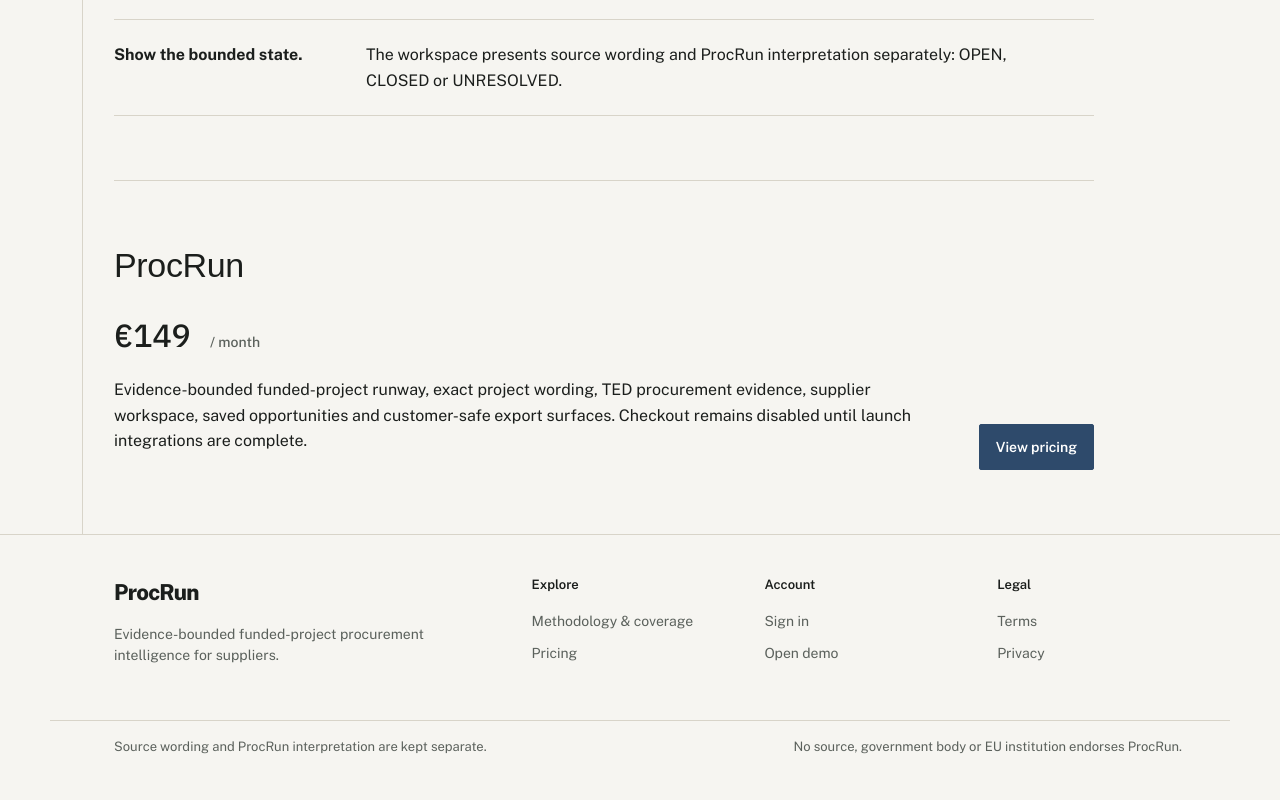
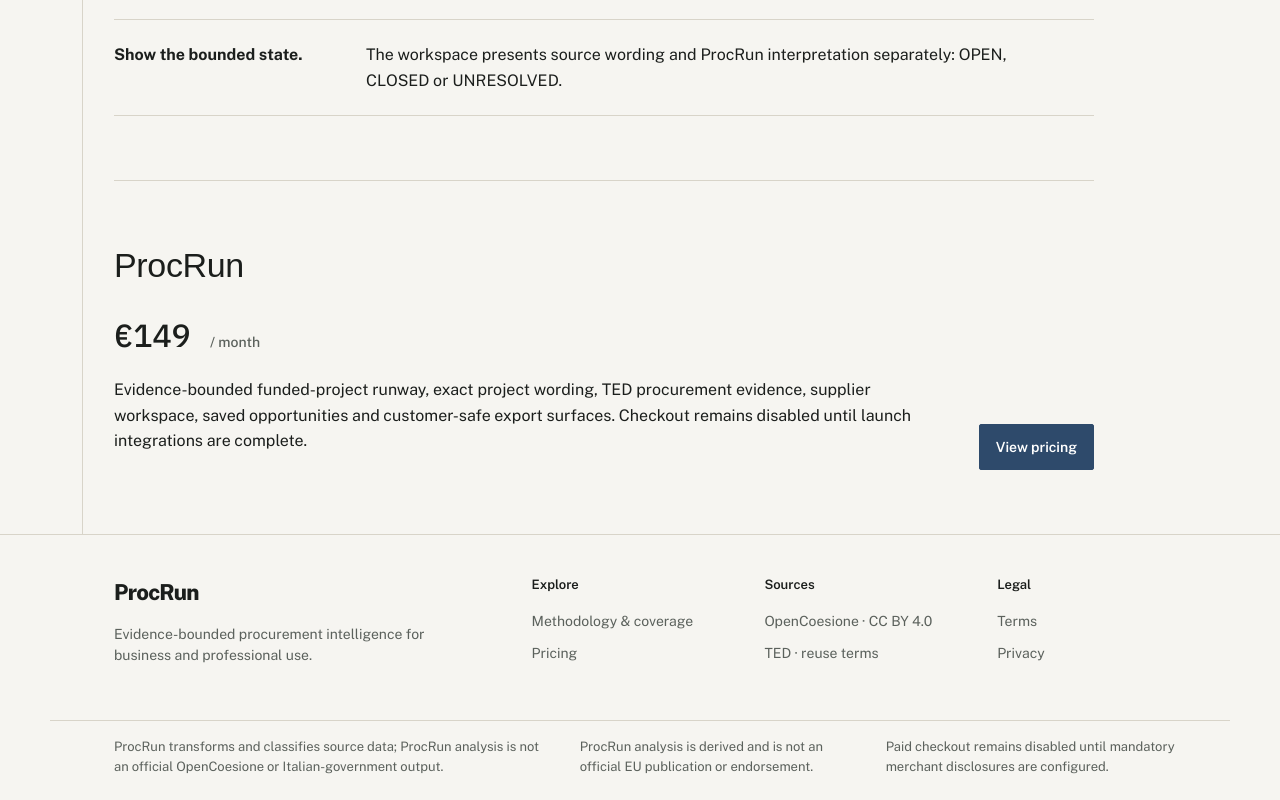
Before and after one commit to martibal/procrun, a Next.js app in the folder web/: page / in a window 1280 px wide. Shown: the part 1991-2791 px from the top of the page. Built offline with nearby package versions, Linux system fonts and the light colour scheme; a web font is replaced by a local one.

Commit message:
Expose source attribution and B2B legal boundary

```diff
--- a/web/components/public-site.tsx
+++ b/web/components/public-site.tsx
@@ -1,4 +1,5 @@
 import Link from "next/link";
+import { OPENCOESIONE_ATTRIBUTION, TED_ATTRIBUTION } from "@/lib/source-attribution";
 
 const publicLinks = [
   ["Methodology", "/methodology"],
@@ -28,7 +29,7 @@
       <div className="public-footer-grid">
         <div>
           <Link href="/" className="brand">ProcRun</Link>
-          <p className="small footer-copy">Evidence-bounded funded-project procurement intelligence for suppliers.</p>
+          <p className="small footer-copy">Evidence-bounded procurement intelligence for business and professional use.</p>
         </div>
         <div>
           <div className="footer-label">Explore</div>
@@ -36,9 +37,9 @@
           <Link href="/pricing">Pricing</Link>
         </div>
         <div>
-          <div className="footer-label">Account</div>
-          <Link href="/login">Sign in</Link>
-          <Link href="/app">Open demo</Link>
+          <div className="footer-label">Sources</div>
+          <a href={OPENCOESIONE_ATTRIBUTION.licenceUrl} target="_blank" rel="noreferrer">OpenCoesione · {OPENCOESIONE_ATTRIBUTION.licence}</a>
+          <a href={TED_ATTRIBUTION.licenceUrl} target="_blank" rel="noreferrer">TED · reuse terms</a>
         </div>
         <div>
           <div className="footer-label">Legal</div>
@@ -47,8 +48,9 @@
         </div>
       </div>
       <div className="footer-bottom">
-        <span>Source wording and ProcRun interpretation are kept separate.</span>
-        <span>No source, government body or EU institution endorses ProcRun.</span>
+        <span>{OPENCOESIONE_ATTRIBUTION.note}</span>
+        <span>{TED_ATTRIBUTION.note}</span>
+        <span>Paid checkout remains disabled until mandatory merchant disclosures are configured.</span>
       </div>
     </footer>
   );
```
